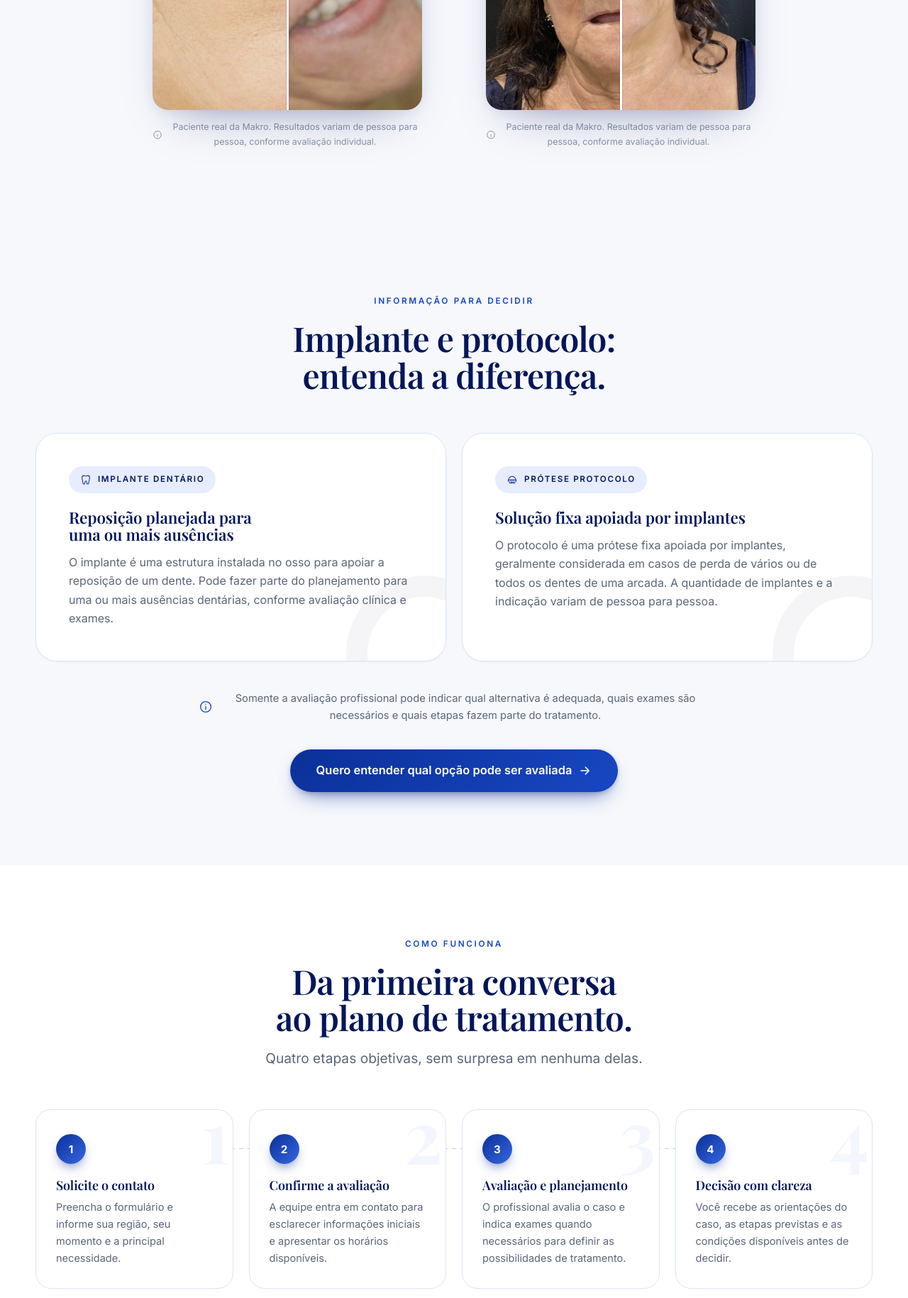
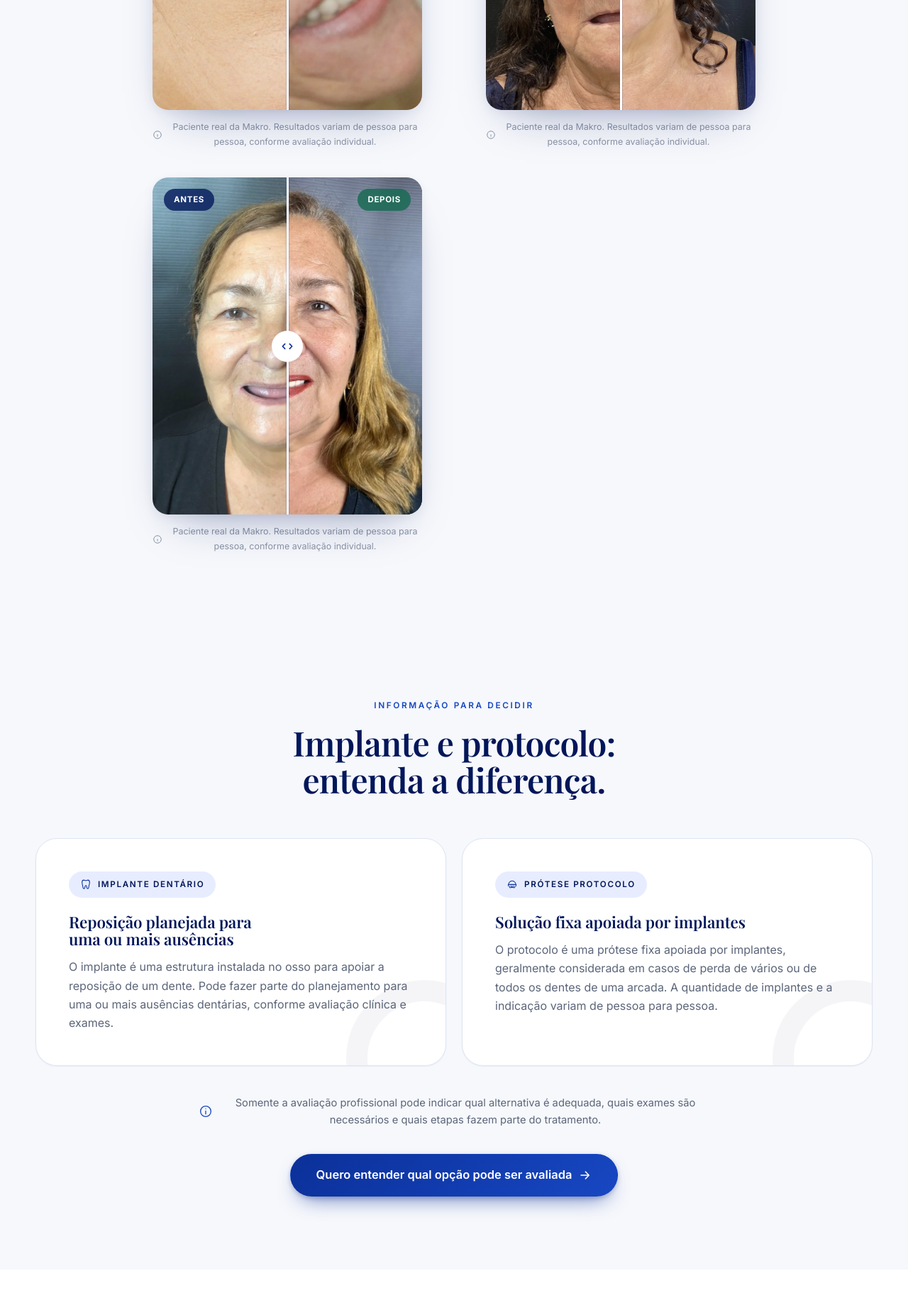
Before and after one commit to gabriellasaro-ui/LP---MAKRO-ODONTO, a Flask app: template templates/implantes.html in a window 1280 px wide. Shown: the part 4191-6020 px from the top of the page at 71% size. Run offline with Flask 3, Linux system fonts and the light colour scheme; the template is opened without the code that fills it, so the values that code supplies are empty.

Commit message:
Adiciona terceiro caso real ao grid de antes/depois
- Par confirmado pela nomeação do arquivo (antes 2 / depois 2) e
  verificado visualmente (formato do rosto, nariz, fundo de
  estúdio idênticos; mudança de cabelo/batom típica de foto de
  resultado)
- JPG de origem removidos de static/ após conversão; só o webp
  processado (4:5, recortado) fica publicamente servível

Co-Authored-By: Claude Sonnet 5 <noreply@anthropic.com>

```diff
--- a/templates/implantes.html
+++ b/templates/implantes.html
@@ -1555,6 +1555,25 @@
               </p>
             </article>
 
+            <article class="bacarousel__slide">
+              <div class="ba" role="group" aria-label="Comparação antes e depois: arraste para revelar">
+                <img class="ba__img ba__before" src="/static/ba-implantes3-antes.webp" alt="Antes do tratamento" loading="lazy" decoding="async">
+                <img class="ba__img ba__after js-ba-after" src="/static/ba-implantes3-depois.webp" alt="Depois do tratamento" loading="lazy" decoding="async">
+                <span class="ba__tag ba__tag--before">Antes</span>
+                <span class="ba__tag ba__tag--after">Depois</span>
+                <span class="ba__handle js-ba-handle">
+                  <span class="ba__grip">
+                    <svg viewBox="0 0 24 24" fill="none" stroke="currentColor" stroke-width="2" stroke-linecap="round" stroke-linejoin="round" aria-hidden="true"><path d="M8 8 4 12l4 4M16 8l4 4-4 4"/></svg>
+                  </span>
+                </span>
+                <input type="range" min="0" max="100" value="50" class="js-ba-range" aria-label="Arraste para comparar antes e depois">
+              </div>
+              <p class="bacard__note">
+                <svg aria-hidden="true" width="14" height="14" viewBox="0 0 24 24" fill="none" stroke="currentColor" stroke-width="1.7"><circle cx="12" cy="12" r="9"/><path d="M12 11v5.5M12 7.6h.01"/></svg>
+                Paciente real da Makro. Resultados variam de pessoa para pessoa, conforme avaliação individual.
+              </p>
+            </article>
+
             <!-- próximo caso: copiar o <article class="bacarousel__slide"> acima, trocar as imagens -->
 
           </div>
```
Also changed, not shown: static/ba-implantes3-antes.webp (added), static/ba-implantes3-depois.webp (added).
